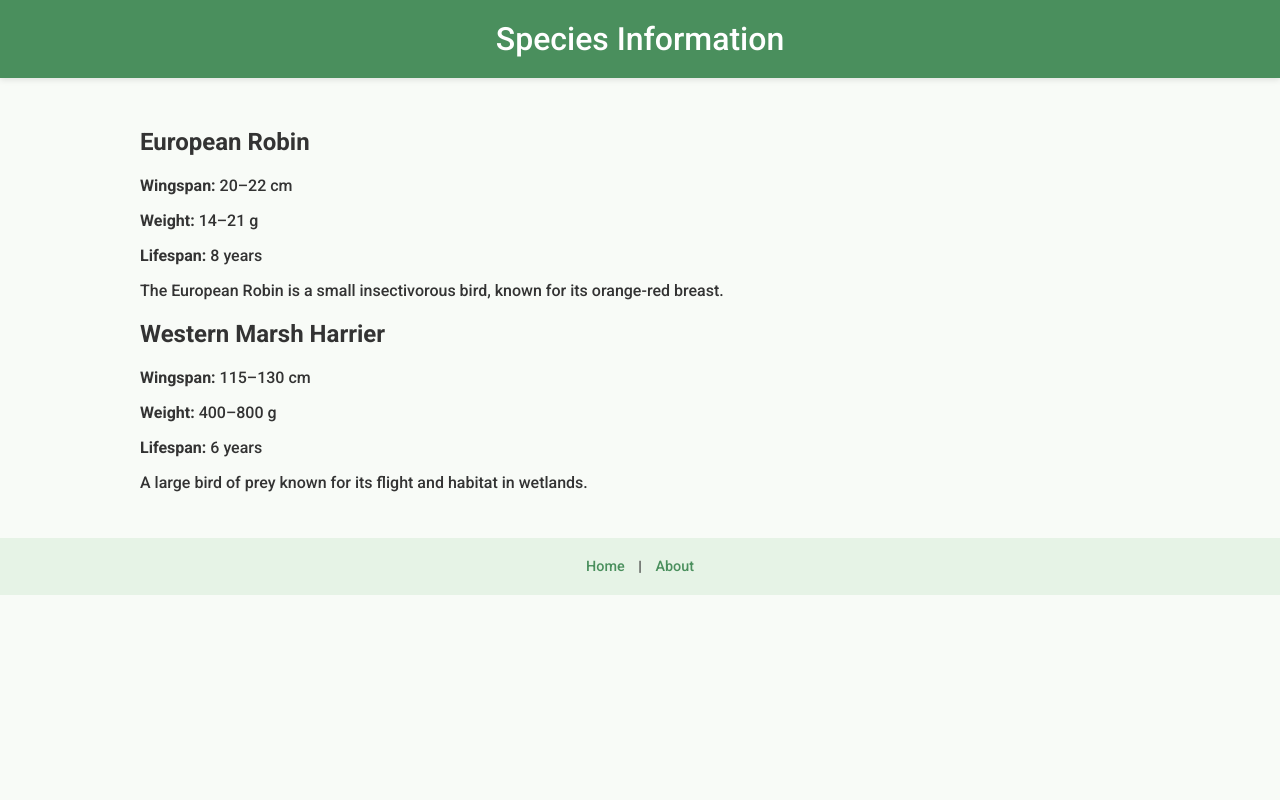
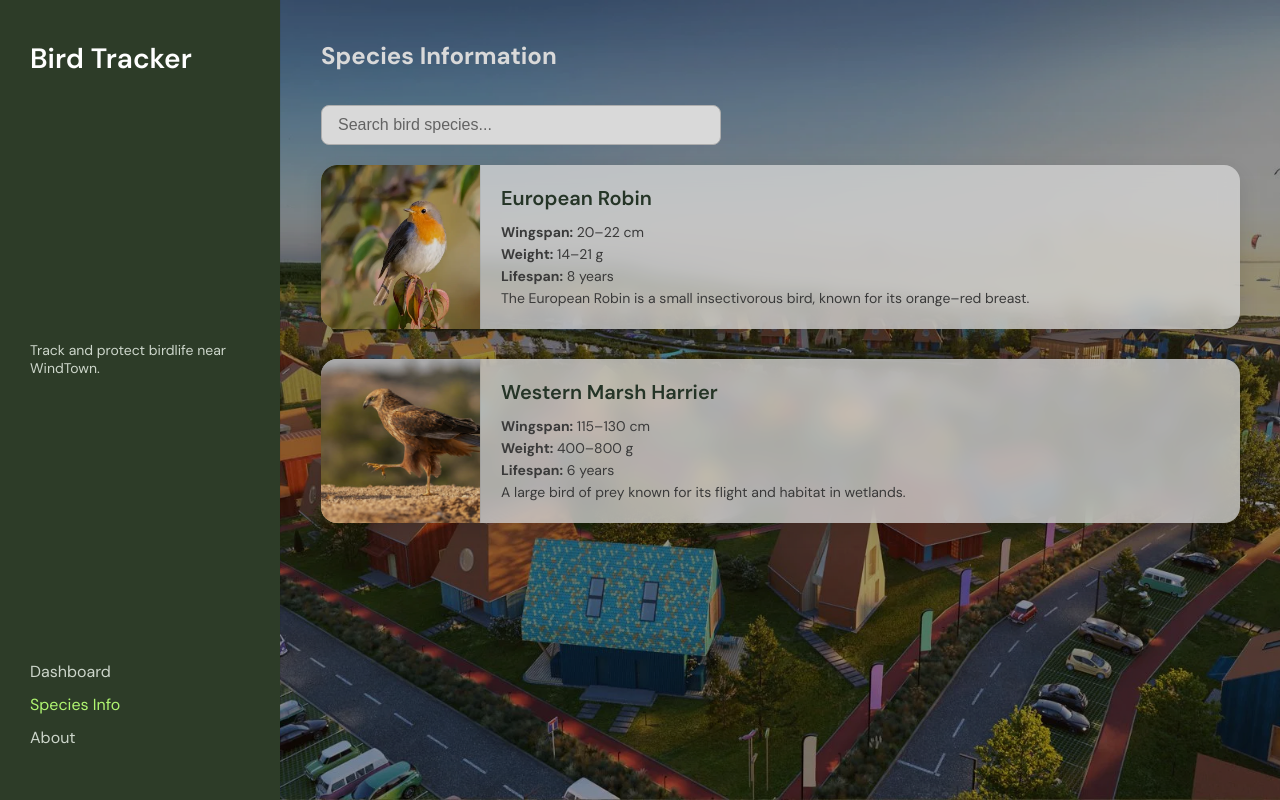
Before and after one commit to nrbeo/WhereThemBirdsAt, a plain HTML site: page species.html in a window 1280 px wide. Drawn offline with Linux system fonts and the light colour scheme.

Commit message:
prettier everything

```diff
--- a/js/script.js
+++ b/js/script.js
@@ -37,7 +37,7 @@ document.addEventListener("DOMContentLoaded", () => {
       const latest = birds.sort((a, b) => b.date - a.date)[0];
 
       document.getElementById("common-bird").textContent = `Most Common Bird: ${mostCommon}`;
-      document.getElementById("latest-sighting").textContent = `Most Recent Sighting: ${latest?.species} on ${latest?.date.toLocaleString()}`;
+      document.getElementById("latest-sighting").textContent = `Last Sighting: ${latest?.species} on ${latest?.date.toLocaleString()}`;
     })
     .catch(error => console.error("Error loading CSV:", error));
 });
--- a/species.html
+++ b/species.html
@@ -1,34 +1,69 @@
 <!DOCTYPE html>
 <html lang="en">
 <head>
-  <meta charset="UTF-8">
-  <meta name="viewport" content="width=device-width, initial-scale=1.0">
-  <meta name="description" content="Bird Tracker Dashboard - Track bird species around WindTown tower in Svencelė.">
-  <meta name="keywords" content="Bird Tracker, Bird Species, WindTown, Svencelė, Biodiversity">
-  <title>Bird Species Info</title>
-  <link rel="stylesheet" href="style.css">
+  <meta charset="UTF-8" />
+  <meta name="viewport" content="width=device-width, initial-scale=1.0" />
+  <title>Species Info</title>
+  <link rel="stylesheet" href="style.css" />
 </head>
 <body>
-  <header><h1>Species Information</h1></header>
-  <main>
-    <section>
-      <h2>European Robin</h2>
+  <div class="layout">
+    <!-- Sidebar -->
+    <aside class="sidebar">
+      <h1>Bird Tracker</h1>
+      <p class="tagline">Track and protect birdlife near WindTown.</p>
+      <nav>
+        <a href="index.html">Dashboard</a>
+        <a href="species.html" class="active">Species Info</a>
+        <a href="about.html">About</a>
+      </nav>
+    </aside>
+
+    <!-- Main Content -->
+    <main class="main-content">
+      <section class="hero">
+        <h2>Species Information</h2>
+        <input type="text" id="searchInput" placeholder="Search bird species..." />
+      </section>
+
+      <section id="speciesList" class="species-list">
+        <div class="species-card">
+          <img src="images/robin.jpg" alt="European Robin" />
+          <div class="info">
+            <h3>European Robin</h3>
             <p><strong>Wingspan:</strong> 20–22 cm</p>
             <p><strong>Weight:</strong> 14–21 g</p>
             <p><strong>Lifespan:</strong> 8 years</p>
-      <p>The European Robin is a small insectivorous bird, known for its orange-red breast.</p>
-    </section>
-    <section>
-      <h2>Western Marsh Harrier</h2>
+            <p>The European Robin is a small insectivorous bird, known for its orange–red breast.</p>
+          </div>
+        </div>
+
+        <div class="species-card">
+          <img src="images/marsh-harrier.jpg" alt="Western Marsh Harrier" />
+          <div class="info">
+            <h3>Western Marsh Harrier</h3>
             <p><strong>Wingspan:</strong> 115–130 cm</p>
             <p><strong>Weight:</strong> 400–800 g</p>
             <p><strong>Lifespan:</strong> 6 years</p>
             <p>A large bird of prey known for its flight and habitat in wetlands.</p>
+          </div>
+        </div>
       </section>
     </main>
-  <footer>
-    <a href="index.html">Home</a> |
-    <a href="about.html">About</a>
-  </footer>
+  </div>
+
+  <script>
+    // Simple search filter
+    const input = document.getElementById('searchInput');
+    const cards = document.querySelectorAll('.species-card');
+
+    input.addEventListener('input', () => {
+      const val = input.value.toLowerCase();
+      cards.forEach(card => {
+        const name = card.querySelector('h3').textContent.toLowerCase();
+        card.style.display = name.includes(val) ? 'flex' : 'none';
+      });
+    });
+  </script>
 </body>
 </html>
--- a/style.css
+++ b/style.css
@@ -1,73 +1,215 @@
-@import url('https://fonts.googleapis.com/css2?family=Roboto:wght@300;500;700&display=swap');
+@import url('https://fonts.googleapis.com/css2?family=DM+Sans:wght@400;600;700&display=swap');
 
-body {
-  font-family: 'Roboto', sans-serif;
+* {
   margin: 0;
-  background-color: #f8fbf7;
-  color: #333;
+  padding: 0;
+  box-sizing: border-box;
 }
 
-header {
-  background-color: #4A8F5D;
-  color: #fff;
-  padding: 20px 0;
-  text-align: center;
-  box-shadow: 0 2px 6px rgba(0,0,0,0.1);
+body,
+html {
+  font-family: 'DM Sans', sans-serif;
+  height: 100%;
+  background-color: #f7f9f5;
 }
 
-header h1 {
-  margin: 0;
+.layout {
+  display: flex;
+  height: 100vh;
+  width: 100%;
+}
+
+/* Sidebar */
+.sidebar {
+  background-color: #2d3c28;
+  color: white;
+  padding: 40px 30px;
+  width: 280px;
+  display: flex;
+  flex-direction: column;
+  justify-content: space-between;
+}
+
+.sidebar h1 {
+  font-size: 28px;
+  margin-bottom: 20px;
+  font-weight: 600;
+}
+
+.sidebar .tagline {
+  font-size: 14px;
+  color: #cdd6cb;
+  margin-bottom: 40px;
+}
+
+.sidebar nav a {
+  display: block;
+  color: #cdd6cb;
+  margin-bottom: 12px;
+  text-decoration: none;
   font-weight: 500;
 }
 
-main {
-  padding: 30px 20px;
-  max-width: 1000px;
-  margin: auto;
+.sidebar nav a.active,
+.sidebar nav a:hover {
+  color: #b0f571;
 }
 
-.stats {
-  display: flex;
-  flex-wrap: wrap;
-  gap: 20px;
-  justify-content: space-between;
-  margin-bottom: 40px;
+/* Main Content */
+.main-content {
+  flex: 1;
+  padding: 40px;
+  overflow-y: auto;
+  background: linear-gradient(rgba(0, 0, 0, 0.35), rgba(0, 0, 0, 0.25)),
+              url('images/windtown.jpg') center/cover no-repeat;
+  backdrop-filter: blur(8px);
+  -webkit-backdrop-filter: blur(8px);
+  filter: brightness(0.85);
+  border-left: 1px solid rgba(0, 0, 0, 0.05);
+  color: white; /* optional if you want white text instead */
 }
 
-.stats div {
-  background: white;
-  flex: 1 1 30%;
-  padding: 20px;
-  border-radius: 10px;
-  box-shadow: 0 1px 4px rgba(0,0,0,0.1);
-  transition: transform 0.2s;
+
+.hero h2 {
+  font-size: 24px;
+  margin-bottom: 24px;
 }
 
-.stats div:hover {
-  transform: translateY(-3px);
+.stats-grid {
+  display: flex;
+  justify-content: space-between;
+  align-items: stretch;
+  gap: 20px;
+  margin-bottom: 40px;
+  flex-wrap: wrap;
+}
+
+.card {
+  flex: 1 1 30%;
+  background: rgba(255, 255, 255, 0.85);
+  padding: 20px;
+  border-radius: 12px;
+  box-shadow: 0 2px 8px rgba(0, 0, 0, 0.06);
+  display: flex;
+  align-items: center;
+  gap: 14px;
+  min-width: 240px;
+  font-size: 16px;
+  color: #3b4f3c; /* Modern forest green */
+  font-weight: 500;
+  transition: background 0.3s ease;
+}
+.card:hover {
+  background: rgba(255, 255, 255, 0.95);
+}
+
+
+
+/* Map */
+.map-section {
+  background: #ffffffcc;
+  padding: 10px;
+  border-radius: 16px;
+  box-shadow: 0 2px 12px rgba(0, 0, 0, 0.08);
 }
 
 #map-container {
+  height: 420px;
   width: 100%;
-  height: 400px;
-  background: #d0e2d0;
-  border-radius: 8px;
-  display: flex;
-  align-items: center;
-  justify-content: center;
-  color: #666;
-  font-style: italic;
+  border-radius: 12px;
+  overflow: hidden;
 }
 
-footer {
-  text-align: center;
-  padding: 20px 10px;
-  background: #e6f3e6;
-  font-size: 0.9em;
+
+.icon {
+  width: 24px;
+  height: 24px;
+  object-fit: contain;
+  margin-right: 10px;
 }
 
-footer a {
-  color: #4A8F5D;
-  margin: 0 10px;
-  text-decoration: none;
+
+/* Species Page */
+.species-list {
+  display: flex;
+  flex-direction: column;
+  gap: 30px;
+  margin-top: 20px;
 }
+
+.species-card {
+  display: flex;
+  flex-direction: row;
+  background: rgba(255, 255, 255, 0.75); /* stronger contrast */
+  border-radius: 16px;
+  box-shadow: 0 8px 20px rgba(0, 0, 0, 0.1);
+  overflow: hidden;
+  backdrop-filter: blur(10px);
+  -webkit-backdrop-filter: blur(10px);
+  transition: transform 0.3s ease;
+}
+
+.species-card:hover {
+  transform: translateY(-4px);
+}
+
+.species-card img {
+  width: 160px;
+  object-fit: cover;
+  border-right: 1px solid rgba(0,0,0,0.05);
+}
+
+.species-card .info {
+  padding: 20px;
+  display: flex;
+  flex-direction: column;
+  justify-content: center;
+}
+
+.species-card h3 {
+  font-size: 20px;
+  font-weight: 600;
+  margin-bottom: 10px;
+  color: #2c3e2e;
+}
+
+.species-card p {
+  font-size: 14px;
+  color: #444;
+  margin: 2px 0;
+}
+
+#searchInput {
+  margin-top: 10px;
+  padding: 10px 16px;
+  font-size: 16px;
+  width: 100%;
+  max-width: 400px;
+  border-radius: 8px;
+  border: 1px solid #ccc;
+}
+
+
+.about-box {
+  max-width: 800px;
+  margin: 80px auto;
+  background: rgba(255, 255, 255, 0.85);
+  border-radius: 16px;
+  padding: 40px;
+  backdrop-filter: blur(8px);
+  -webkit-backdrop-filter: blur(8px);
+  box-shadow: 0 8px 24px rgba(0, 0, 0, 0.1);
+  color: #2e3f33;
+}
+
+.about-box h2 {
+  font-size: 28px;
+  margin-bottom: 20px;
+  color: #1d2f24;
+}
+
+.about-box p {
+  font-size: 16px;
+  line-height: 1.6;
+  margin-bottom: 16px;
+}
```
Also changed, not shown: about.html (+35 -14 lines), index.html (+43 -31 lines), images/bird-icon.png (added), images/calendar-icon.png (added), images/map-marker-icon.png (added), images/marsh-harrier.jpg (added), images/robin.jpg (added), images/windtown.jpg (added). Lines whose indentation alone changed are shown as unchanged.
